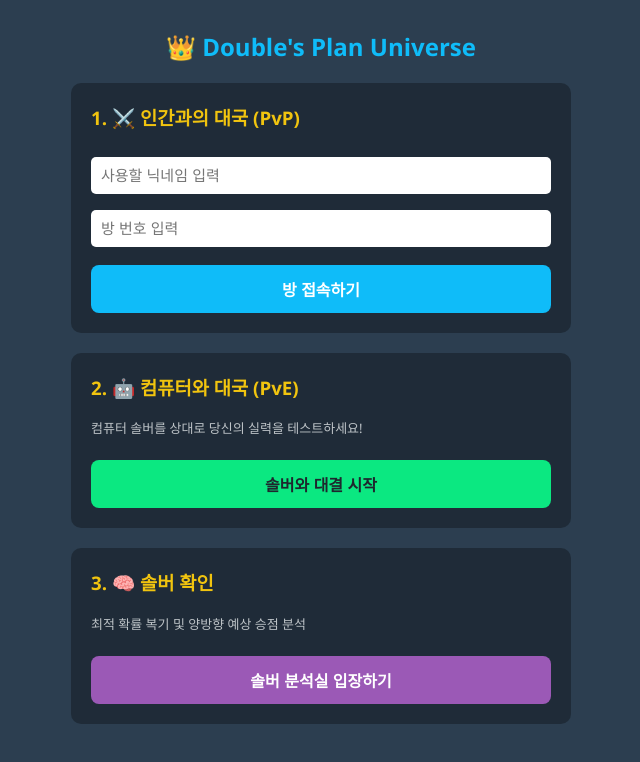
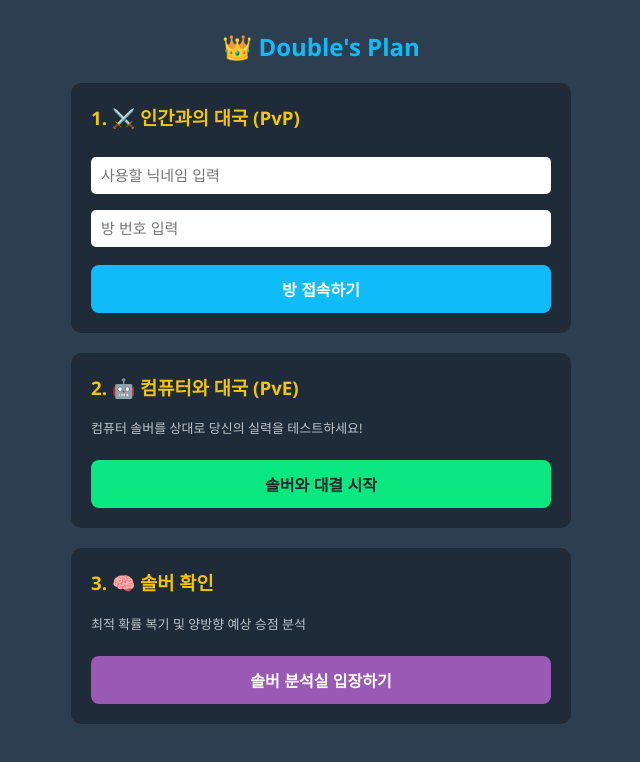
Before and after one commit to wwefddd/doubles_plan, a plain HTML site: page index.html in a window 1280 px wide. Shown: the whole page, without its empty margins (319-959 px from the left). Drawn offline with Linux system fonts and the light colour scheme.

Commit message:
✨ 사용자 친화적 용어 순화 및 로비 버튼 버그 수정

```diff
--- a/index.html
+++ b/index.html
@@ -42,7 +42,7 @@
 </head>
 <body>
 
-    <h2>👑 Double's Plan Universe</h2>
+    <h2>👑 Double's Plan</h2>
 
     <div id="view-lobby" class="view active">
         <div class="lobby-box">
```
